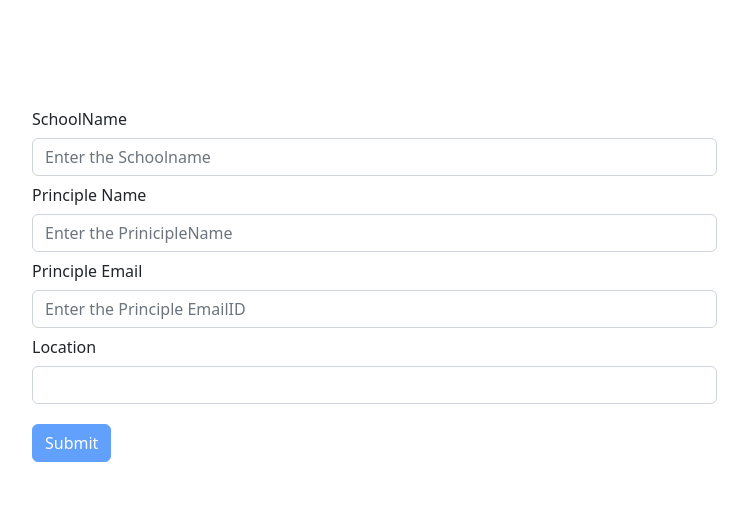
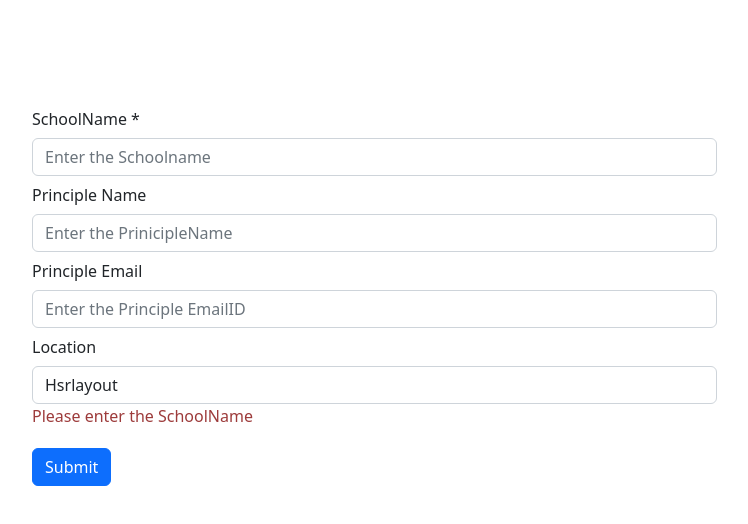
Before and after one commit to madanpatakota/AngularForms_BatchFour, an Angular app: page / in a window 1280 px wide. Shown: the top 524 px of the page, without its empty margins (68-816 px from the left). Built offline with nearby package versions, Linux system fonts and the light colour scheme.

Commit message:
Reactive appraoch

```diff
--- a/src/app/app.component.html
+++ b/src/app/app.component.html
@@ -1 +1,3 @@
-<app-tda></app-tda>
+<!-- <app-tda></app-tda> -->
+
+<app-reactiveapproach></app-reactiveapproach>
--- /dev/null
+++ b/src/app/reactiveapproach/reactiveapproach.component.html
@@ -0,0 +1,114 @@
+<div style="margin: 50px; padding: 50px" class="container">
+  <div class="row">
+    <div class="col-xs-12 col-sm-10 col-md-8 col-sm-offset-1 col-md-offset-2">
+      <form [formGroup]="schoolForm">
+        <div>
+          <!-- schoolname control -->
+          <div class="form-group">
+            <label class="col-form-label">SchoolName *</label>
+            <input
+              type="text"
+              class="form-control"
+              placeholder="Enter the Schoolname"
+              name="schoolName"
+              formControlName="SchoolName"
+            />
+            <!-- <small style="color:red"
+            *ngIf="schoolForm.get('SchoolName').touched
+             && schoolForm.get('SchoolName').pristine">
+              Please enter the SchoolName</small> -->
+
+            <!-- practice you cn get to now ?. -->
+            <small
+              style="color: red"
+              *ngIf="schoolForm.get('SchoolName').touched
+             && schoolForm.get('SchoolName').errors?.['required']"
+            >
+              Please enter the SchoolName</small
+            >
+
+            <small
+              style="color: red"
+              *ngIf="schoolForm.get('SchoolName').touched
+             && schoolForm.get('SchoolName').errors?.['minlength']"
+            >
+              Please enter the atleast 10 charcters</small
+            >
+          </div>
+
+          <!-- priniciplename control -->
+          <div name="principleGroupID">
+            <div class="form-group">
+              <label class="col-form-label">Principle Name</label>
+              <input
+                type="text"
+                class="form-control"
+                placeholder="Enter the PrinicipleName"
+                name="PrinicipleName"
+                formControlName="PrinicipleName"
+              />
+
+              <small
+              *ngIf="schoolForm.get('PrinicipleName').touched
+                  && schoolForm.get('PrinicipleName').errors?.['required']"
+                style="color: #9d3b3b">
+                Please enter the Principle name</small>
+
+
+                <small
+                *ngIf="schoolForm.get('PrinicipleName').touched
+                    && schoolForm.get('PrinicipleName').errors?.['minlength']"
+                  style="color: #9d3b3b">
+                  Please enter atleast 15 charcters</small>
+
+
+
+
+
+            </div>
+
+            <!-- prinicple Email minlength control -->
+            <div class="form-group">
+              <label class="col-form-label">Principle Email</label>
+              <input
+                type="text"
+                class="form-control"
+                placeholder="Enter the Principle EmailID"
+                name="PrinicipleEmailID"
+                formControlName="PrinicipleEmailID"
+              />
+
+              <small  *ngIf="schoolForm.get('PrinicipleEmailID').touched
+              && schoolForm.get('PrinicipleEmailID').errors?.['required']"  style="color: #9d3b3b">
+                Please enter the prinicaple email</small
+              >
+
+              <small *ngIf="schoolForm.get('PrinicipleEmailID').touched
+              && schoolForm.get('PrinicipleEmailID').errors?.['email']" style="color: #9d3b3b">
+                Please enter the valid email of prinicple</small
+              >
+
+            </div>
+          </div>
+
+          <!-- Location control -->
+          <div class="form-group">
+            <label class="col-form-label">Location</label>
+            <select name="LocationID" class="form-control">
+              <option>Hsrlayout</option>
+              <option>Slikboard</option>
+            </select>
+            <span style="color: #9d3b3b"> Please enter the SchoolName </span>
+          </div>
+
+          <!-- button control -->
+          <div class="form-group" style="margin-top: 20px">
+            <button class="btn btn-primary" type="submit" (click)="evtSubmit()">
+              Submit
+            </button>
+          </div>
+        </div>
+      </form>
+    </div>
+  </div>
+</div>
--- /dev/null
+++ b/src/app/reactiveapproach/reactiveapproach.component.ts
@@ -0,0 +1,46 @@
+import { Component, OnInit } from '@angular/core';
+import { FormControl, FormGroup, Validators } from '@angular/forms';
+
+@Component({
+  selector: 'app-reactiveapproach',
+  templateUrl: './reactiveapproach.component.html',
+  styleUrls: ['./reactiveapproach.component.css']
+})
+export class ReactiveapproachComponent implements OnInit {
+
+  constructor() { }
+
+  // 1. create the form group
+  // and you have to register the controls withinit
+  // formcontrol
+
+  // i am preparing the fom group
+  // needs to configure to the html
+
+  //prepare and configure to the html
+  schoolForm : FormGroup
+
+  ngOnInit(): void {
+      this.schoolForm = new FormGroup({
+        SchoolName : new FormControl(null,
+          [ Validators.required,
+            Validators.minLength(10)]),
+        PrinicipleName : new FormControl(null,
+          [ Validators.required,
+            Validators.minLength(15)]),
+        PrinicipleEmailID : new FormControl(null,
+              [ Validators.required,
+                Validators.email]),
+        LocationName : new FormControl(null,
+              [ Validators.required])
+      })
+  }
+
+  evtSubmit(){
+    console.log(this.schoolForm);
+  }
+
+
+
+
+}
```
Also changed, not shown: src/app/app.module.ts (+6 -3 lines), src/app/reactiveapproach/reactiveapproach.component.css (added), 1 other file (tests, documents, lock files or other folders).
